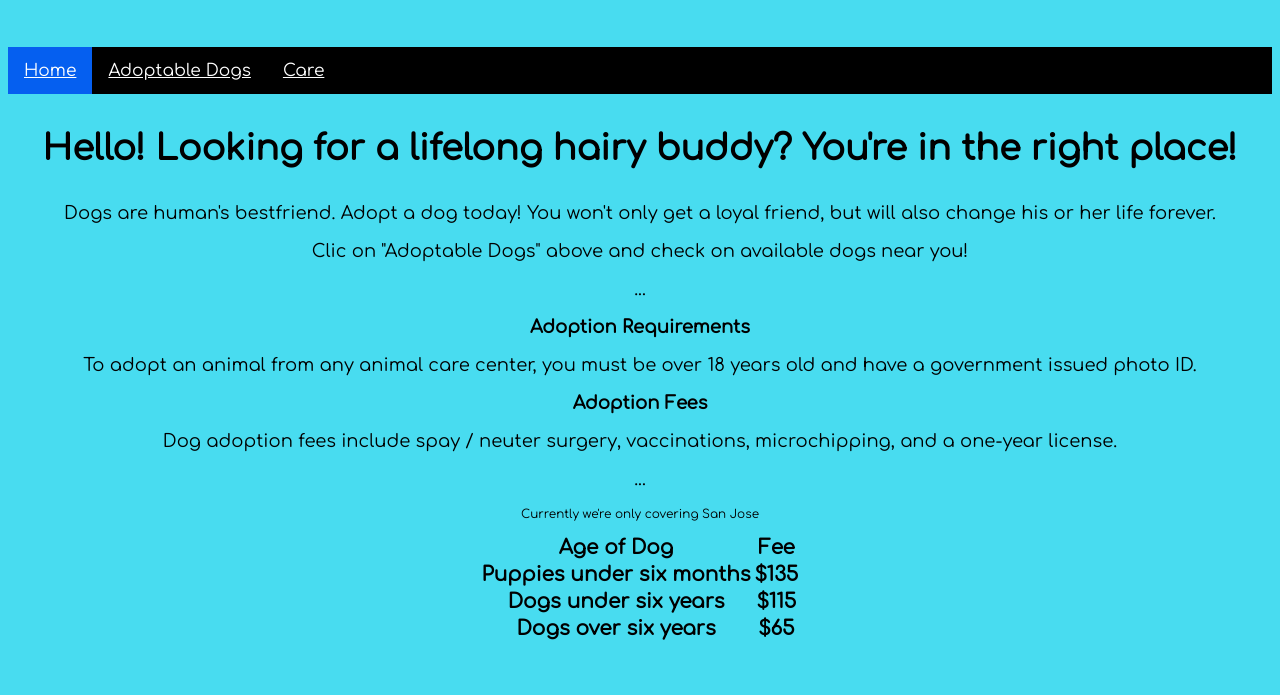
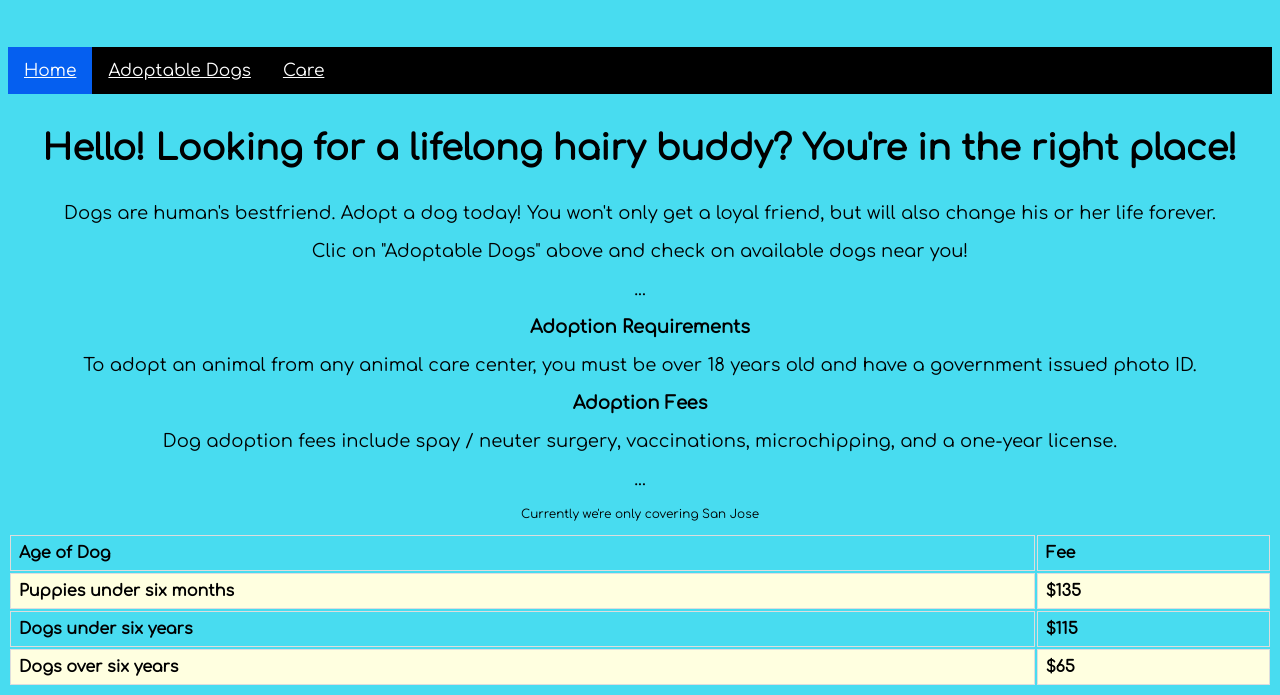
Before and after one commit to red08/dogsandme, a plain HTML site: page index.html in a window 1280 px wide. Shown: the part 441-1136 px from the top of the page. Before the commit the page ends 1092 px from the top, so only its background shows below. Drawn offline with Linux system fonts and the light colour scheme; a script that the page names is missing.

Commit message:
Update dogsColors.css

```diff
--- a/dogsColors.css
+++ b/dogsColors.css
@@ -51,7 +51,20 @@ font-size: 12px
 
 table{
   font-size: 20px
+  border-collapse: collapse;
+  width: 100%;
 }
+
+td, th {
+  border: 1px solid #dddddd;
+  text-align: left;
+  padding: 8px;
+}
+
+tr:nth-child(even) {
+  background-color: lightyellow;
+}
+
 .container {
   position: relative;
   width: 50%;
```
